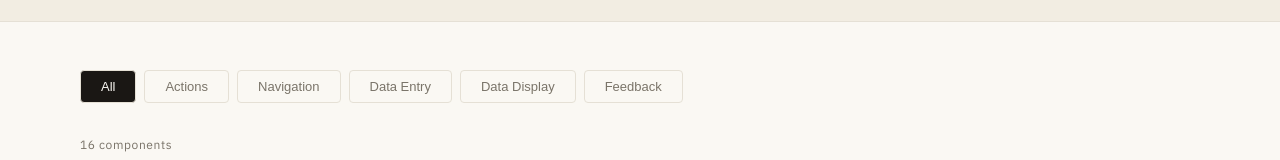
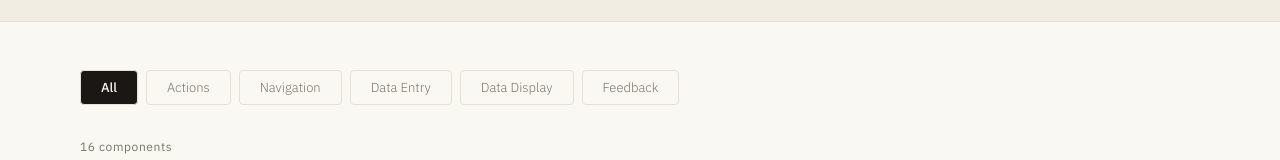
Before and after one commit to NazrinChobanzada/my-portfolio, a Next.js app: page /guidelines in a window 1280 px wide. Shown: the part 543-703 px from the top of the page. Built offline with nearby package versions, Linux system fonts and the light colour scheme.

Commit message:
fix second duplicate width property

```diff
--- a/app/guidelines/page.tsx
+++ b/app/guidelines/page.tsx
@@ -93,8 +93,7 @@ export default function Guidelines() {
                 padding: '0.5rem 1.25rem', border: '1px solid var(--border)', fontSize: '13px',
                 background: activeCategory === cat ? 'var(--dark)' : 'var(--cream)',
                 color: activeCategory === cat ? 'var(--cream)' : 'var(--muted)',
-                cursor: 'pointer', width: 'var(--ff-body)', borderRadius: '4px',
-                fontWeight: activeCategory === cat ? 500 : 300,
+                cursor: 'pointer', fontFamily: 'var(--ff-body)', borderRadius: '4px',                 fontWeight: activeCategory === cat ? 500 : 300,
               }}>
               {cat}
             </button>
```
Also changed, not shown: app/next.config.ts (deleted, +0 -12 lines).
